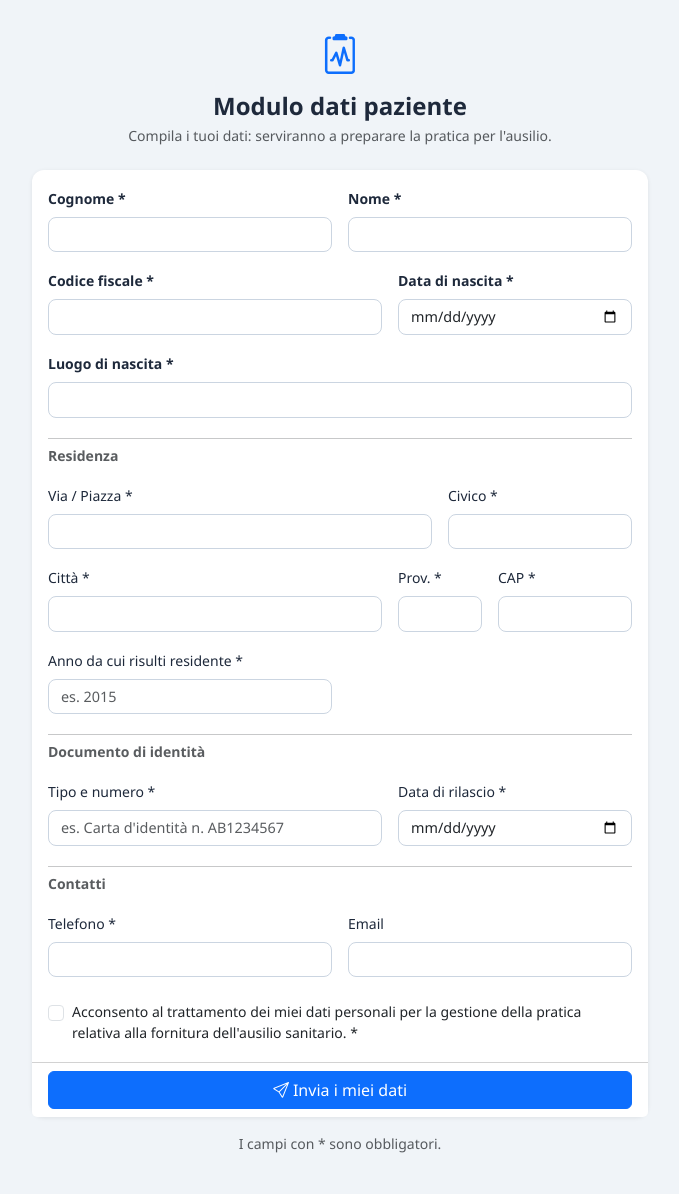
After one commit to mattiamarsili-dot/gestionale-marginalita, a Flask app: page /modulo-paziente in a window 1280 px wide. The commit adds this page. Shown: the whole page, without its empty margins (300-979 px from the left). Run offline with Flask 3, Linux system fonts and the light colour scheme; some libraries are stand-ins or nearby versions.

Commit message:
feat: modulo paziente pubblico + conferma data delega + nomi PDF
- Modulo pubblico /modulo-paziente (no login): il paziente compila i suoi
  dati (tutti obbligatori tranne email) con consenso privacy + honeypot;
  arriva in Clienti come "da verificare" (badge + filtro + conferma da lista
  o scheda). Pagina di conferma con riferimenti per inviare i documenti.
- Nuovo campo "anno da cui residente" (col. residente_dal_anno) usato come
  decorrenza residenza nei moduli quando manca la data piena.
- Generazione deleghe: chiede conferma della data di prescrizione.
- Nomi PDF per categoria: preventivo = "<n preventivo> - <ASL>";
  prescrizione = "Prescrizione - <COGNOME> - <ddmm.aa>";
  delega = "Deleghe - <COGNOME> - <ddmm.aa>".

Co-Authored-By: Claude Opus 4.8 <noreply@anthropic.com>

```diff
--- a/app.py
+++ b/app.py
@@ -93,7 +93,8 @@ def _allowed_file(filename: str) -> bool:
 
 # ── Autenticazione ────────────────────────────────────────────────────────────
 
-ROUTE_PUBBLICHE = {"login", "logout", "static", "manifest", "service_worker"}
+ROUTE_PUBBLICHE = {"login", "logout", "static", "manifest", "service_worker",
+                   "modulo_paziente"}
 
 @app.before_request
 def controlla_accesso():
@@ -1009,6 +1010,20 @@ def genera_modulo(pratica_id, template_id):
         # Senza cliente collegato non c'è anagrafica da inserire nel modulo
         return redirect(url_for("dettaglio_pratica", pratica_id=pratica_id) + "#moduli")
 
+    # Per le DELEGHE chiediamo conferma della data di prescrizione: senza il
+    # parametro mostriamo una paginetta che la propone (default = data pratica)
+    # e permette di correggerla prima di generare.
+    if PDF_TEMPLATES[template_id].get("categoria") == "delega":
+        data_conf = (request.args.get("data_prescrizione") or "").strip()
+        if not data_conf:
+            return render_template(
+                "conferma_data_delega.html",
+                pratica=pratica_d, cliente=cliente_d, template_id=template_id,
+                template_label=PDF_TEMPLATES[template_id].get("label", template_id),
+                data_default=str(pratica_d.get("data_pratica") or "")[:10],
+            )
+        pratica_d["data_pratica"] = data_conf
+
     # N° pratica generato in automatico alla prima generazione di un preventivo,
     # poi salvato sulla pratica così resta stabile (per le pratiche già create lo
     # si inserisce a mano dalla scheda Codifica).
@@ -1121,7 +1136,8 @@ def preset_elimina(preset_id):
 CLIENTE_FIELDS = [
     "cognome", "nome", "codice_fiscale", "data_nascita", "luogo_nascita",
     "provincia", "residenza_via", "residenza_civico", "residenza_citta",
-    "residenza_cap", "telefono", "email", "asl", "centro", "medico_curante",
+    "residenza_cap", "residente_dal_anno", "telefono", "email", "asl", "centro",
+    "medico_curante",
     "decorrenza_residenza", "documento_tipo_numero", "documento_data_rilascio",
     # Tutore legale (delegato delle deleghe): flag + dati documento
     "ha_tutore", "tutore_nome", "tutore_cf", "tutore_documento_tipo_numero",
@@ -1246,6 +1262,7 @@ def _colonne_attive(nome: str, catalogo: list) -> list:
 def clienti():
     q = (request.args.get("q") or "").strip()
     centro = (request.args.get("centro") or "").strip()
+    solo_verificare = request.args.get("da_verificare") == "1"
     where, params = [], []
     if q:
         like = f"%{q}%"
@@ -1254,6 +1271,8 @@ def clienti():
     if centro:
         where.append(f"COALESCE(c.centro, '') = {_PH}")
         params.append("" if centro == "Senza centro" else centro)
+    if solo_verificare:
+        where.append("c.da_verificare")
     where_sql = ("WHERE " + " AND ".join(where)) if where else ""
     with get_db() as conn:
         cur = conn.cursor()
@@ -1268,10 +1287,13 @@ def clienti():
             tuple(params),
         )
         elenco = cur.fetchall()
+        cur.execute("SELECT COUNT(*) AS n FROM clienti WHERE da_verificare")
+        n_verificare = cur.fetchone()["n"]
     gruppi = _raggruppa_per_centro(elenco)
     return render_template(
         "clienti.html", clienti=elenco, gruppi=gruppi, q=q,
         centro=centro, centri=opzioni_centri(),
+        n_verificare=n_verificare, solo_verificare=solo_verificare,
         colonne_catalogo=COLONNE_CLIENTI,
         colonne_attive=_colonne_attive("clienti", COLONNE_CLIENTI),
     )
@@ -1373,7 +1395,8 @@ _MOBILE_FIELDS = [
 def mobile_qr():
     """Pagina desktop con il QR da inquadrare col tablet per aprire il form rapido."""
     mobile_url = url_for("mobile_nuovo", _external=True)
-    return render_template("mobile_qr.html", mobile_url=mobile_url)
+    paziente_url = url_for("modulo_paziente", _external=True)
+    return render_template("mobile_qr.html", mobile_url=mobile_url, paziente_url=paziente_url)
 
 
 @app.route("/mobile/nuovo", methods=["GET", "POST"])
@@ -1403,6 +1426,56 @@ def mobile_nuovo():
                            ai_attivo=bool(ANTHROPIC_API_KEY))
 
 
+# ── Modulo pubblico per i pazienti (senza login) ─────────────────────────────
+# Campi che il paziente compila da solo: sola anagrafica di base. ASL, centro,
+# medico e il resto li completa l'operatore in fase di verifica.
+_MODULO_PAZIENTE_FIELDS = [
+    "cognome", "nome", "codice_fiscale", "data_nascita", "luogo_nascita",
+    "residenza_via", "residenza_civico", "residenza_citta", "provincia",
+    "residenza_cap", "residente_dal_anno", "telefono", "email",
+    "documento_tipo_numero", "documento_data_rilascio",
+]
+# Tutti obbligatori tranne l'email.
+_MODULO_PAZIENTE_OBBLIGATORI = [c for c in _MODULO_PAZIENTE_FIELDS if c != "email"]
+
+
+@app.route("/modulo-paziente", methods=["GET", "POST"])
+def modulo_paziente():
+    """Modulo pubblico (link condivisibile, niente login) che i pazienti
+    compilano da soli. L'invio crea un cliente con flag `da_verificare`: arriva
+    nell'anagrafica ma evidenziato come 'da verificare', l'operatore lo controlla."""
+    if request.method == "POST":
+        # Honeypot anti-bot: campo nascosto che un umano lascia vuoto.
+        if (request.form.get("azienda") or "").strip():
+            return render_template("modulo_paziente.html", inviato=True, cliente={}, errore=None)
+        dati = _leggi_cliente_dal_form(request.form)
+        if any(not dati.get(c) for c in _MODULO_PAZIENTE_OBBLIGATORI):
+            return render_template("modulo_paziente.html", cliente=dati, inviato=False,
+                                   errore="Per favore compila tutti i campi obbligatori (contrassegnati con *).")
+        if not request.form.get("consenso"):
+            return render_template("modulo_paziente.html", cliente=dati, inviato=False,
+                                   errore="Per inviare devi acconsentire al trattamento dei dati.")
+        if not dati.get("note"):
+            dati["note"] = f"Inviato dal modulo paziente il {date.today().isoformat()}"
+        cols = CLIENTE_FIELDS + ["da_verificare"]
+        ph = ", ".join([_PH] * len(cols))
+        valori = tuple(dati[c] for c in CLIENTE_FIELDS) + (True,)
+        with get_db() as conn:
+            cur = conn.cursor()
+            cur.execute(f"INSERT INTO clienti ({', '.join(cols)}) VALUES ({ph})", valori)
+        return render_template("modulo_paziente.html", inviato=True, cliente={}, errore=None)
+    return render_template("modulo_paziente.html", cliente={}, inviato=False, errore=None)
+
+
+@app.route("/cliente/<int:cliente_id>/verificato", methods=["POST"])
+def cliente_verificato(cliente_id):
+    """Toglie il flag 'da verificare' a un cliente arrivato dal modulo pubblico."""
+    with get_db() as conn:
+        cur = conn.cursor()
+        cur.execute(f"UPDATE clienti SET da_verificare = {_PH} WHERE id = {_PH}", (False, cliente_id))
+    return redirect(request.form.get("torna") or url_for("cliente_dettaglio", cliente_id=cliente_id))
+
+
 @app.route("/cliente/<int:cliente_id>")
 def cliente_dettaglio(cliente_id):
     with get_db() as conn:
--- /dev/null
+++ b/templates/modulo_paziente.html
@@ -0,0 +1,149 @@
+{% extends "base_public.html" %}
+{% block title %}Modulo dati paziente{% endblock %}
+
+{% block content %}
+<div class="container py-4" style="max-width: 640px;">
+
+  <div class="text-center mb-4">
+    <i class="bi bi-clipboard2-pulse text-primary" style="font-size:2.5rem"></i>
+    <h4 class="fw-bold mt-2 mb-1">Modulo dati paziente</h4>
+    <p class="text-muted small mb-0">Compila i tuoi dati: serviranno a preparare la pratica per l'ausilio.</p>
+  </div>
+
+  {% if inviato %}
+  <div class="card border-success">
+    <div class="card-body text-center pt-5 pb-4">
+      <i class="bi bi-check-circle-fill text-success" style="font-size:3rem"></i>
+      <h5 class="fw-bold mt-3">Grazie, dati inviati!</h5>
+      <p class="text-muted mb-0">Abbiamo ricevuto le tue informazioni.</p>
+    </div>
+    <div class="card-body border-top">
+      <h6 class="fw-bold"><i class="bi bi-paperclip me-1"></i>Documenti da inviarci</h6>
+      <p class="text-muted small mb-2">Per completare la pratica inviaci copia di:</p>
+      <ul class="small mb-3">
+        <li><strong>Verbale di Invalidità civile</strong> (oppure la <strong>richiesta inviata dal medico di base</strong>)</li>
+        <li><strong>Documento di identità</strong> (fronte/retro)</li>
+        <li><strong>Codice fiscale / Tessera sanitaria</strong></li>
+      </ul>
+      <p class="text-muted small mb-2">Puoi inviarli a uno di questi contatti:</p>
+      <div class="d-grid gap-2">
+        <a class="btn btn-success" href="https://wa.me/390656567542" target="_blank" rel="noopener">
+          <i class="bi bi-whatsapp me-1"></i>WhatsApp 06 56567542
+        </a>
+        <a class="btn btn-outline-primary" href="mailto:altramobilita@gmail.com">
+          <i class="bi bi-envelope me-1"></i>altramobilita@gmail.com
+        </a>
+      </div>
+    </div>
+    <div class="card-body border-top text-center">
+      <a href="{{ url_for('modulo_paziente') }}" class="btn btn-outline-secondary btn-sm">
+        <i class="bi bi-plus-lg me-1"></i>Invia un altro modulo
+      </a>
+    </div>
+  </div>
+  {% else %}
+
+  {% if errore %}
+  <div class="alert alert-danger py-2 small"><i class="bi bi-exclamation-triangle-fill me-1"></i>{{ errore }}</div>
+  {% endif %}
+
+  <form method="post" class="card">
+    <div class="card-body">
+      <!-- Honeypot anti-spam: lasciare vuoto (nascosto agli umani) -->
+      <div style="position:absolute; left:-5000px;" aria-hidden="true">
+        <input type="text" name="azienda" tabindex="-1" autocomplete="off">
+      </div>
+
+      <div class="row g-3">
+        <div class="col-sm-6">
+          <label class="form-label form-label-sm fw-semibold">Cognome *</label>
+          <input type="text" name="cognome" class="form-control" required value="{{ cliente.cognome or '' }}">
+        </div>
+        <div class="col-sm-6">
+          <label class="form-label form-label-sm fw-semibold">Nome *</label>
+          <input type="text" name="nome" class="form-control" required value="{{ cliente.nome or '' }}">
+        </div>
+        <div class="col-sm-7">
+          <label class="form-label form-label-sm fw-semibold">Codice fiscale *</label>
+          <input type="text" name="codice_fiscale" class="form-control text-uppercase" required value="{{ cliente.codice_fiscale or '' }}">
+        </div>
+        <div class="col-sm-5">
+          <label class="form-label form-label-sm fw-semibold">Data di nascita *</label>
+          <input type="date" name="data_nascita" class="form-control" required value="{{ cliente.data_nascita or '' }}">
+        </div>
+        <div class="col-12">
+          <label class="form-label form-label-sm fw-semibold">Luogo di nascita *</label>
+          <input type="text" name="luogo_nascita" class="form-control" required value="{{ cliente.luogo_nascita or '' }}">
+        </div>
+
+        <div class="col-12"><hr class="my-1"><span class="text-muted small fw-semibold">Residenza</span></div>
+        <div class="col-8">
+          <label class="form-label form-label-sm">Via / Piazza *</label>
+          <input type="text" name="residenza_via" class="form-control" required value="{{ cliente.residenza_via or '' }}">
+        </div>
+        <div class="col-4">
+          <label class="form-label form-label-sm">Civico *</label>
+          <input type="text" name="residenza_civico" class="form-control" required value="{{ cliente.residenza_civico or '' }}">
+        </div>
+        <div class="col-7">
+          <label class="form-label form-label-sm">Città *</label>
+          <input type="text" name="residenza_citta" class="form-control" required value="{{ cliente.residenza_citta or '' }}">
+        </div>
+        <div class="col-2">
+          <label class="form-label form-label-sm">Prov. *</label>
+          <input type="text" name="provincia" class="form-control text-uppercase" maxlength="2" required value="{{ cliente.provincia or '' }}">
+        </div>
+        <div class="col-3">
+          <label class="form-label form-label-sm">CAP *</label>
+          <input type="text" name="residenza_cap" class="form-control" inputmode="numeric" required value="{{ cliente.residenza_cap or '' }}">
+        </div>
+        <div class="col-sm-6">
+          <label class="form-label form-label-sm">Anno da cui risulti residente *</label>
+          <input type="number" name="residente_dal_anno" class="form-control" required
+                 min="1900" max="2100" step="1" placeholder="es. 2015"
+                 inputmode="numeric" value="{{ cliente.residente_dal_anno or '' }}">
+        </div>
+
+        <div class="col-12"><hr class="my-1"><span class="text-muted small fw-semibold">Documento di identità</span></div>
+        <div class="col-sm-7">
+          <label class="form-label form-label-sm">Tipo e numero *</label>
+          <input type="text" name="documento_tipo_numero" class="form-control" required
+                 placeholder="es. Carta d'identità n. AB1234567" value="{{ cliente.documento_tipo_numero or '' }}">
+        </div>
+        <div class="col-sm-5">
+          <label class="form-label form-label-sm">Data di rilascio *</label>
+          <input type="date" name="documento_data_rilascio" class="form-control" required value="{{ cliente.documento_data_rilascio or '' }}">
+        </div>
+
+        <div class="col-12"><hr class="my-1"><span class="text-muted small fw-semibold">Contatti</span></div>
+        <div class="col-sm-6">
+          <label class="form-label form-label-sm">Telefono *</label>
+          <input type="tel" name="telefono" class="form-control" required value="{{ cliente.telefono or '' }}">
+        </div>
+        <div class="col-sm-6">
+          <label class="form-label form-label-sm">Email</label>
+          <input type="email" name="email" class="form-control" value="{{ cliente.email or '' }}">
+        </div>
+
+        <div class="col-12">
+          <div class="form-check mt-2">
+            <input class="form-check-input" type="checkbox" name="consenso" id="consenso" required>
+            <label class="form-check-label small" for="consenso">
+              Acconsento al trattamento dei miei dati personali per la gestione della pratica
+              relativa alla fornitura dell'ausilio sanitario. *
+            </label>
+          </div>
+        </div>
+      </div>
+    </div>
+    <div class="card-footer bg-white">
+      <button type="submit" class="btn btn-primary w-100">
+        <i class="bi bi-send me-1"></i>Invia i miei dati
+      </button>
+    </div>
+  </form>
+  <p class="text-center text-muted small mt-3">I campi con * sono obbligatori.</p>
+  {% endif %}
+
+</div>
+{% endblock %}
```
Also changed, not shown: database.py (+10 -0 lines), pdf_filler.py (+28 -6 lines), templates/cliente_dettaglio.html (+28 -4 lines), templates/cliente_form.html (+7 -2 lines), templates/clienti.html (+23 -2 lines), templates/conferma_data_delega.html (added, +41 -0 lines), templates/mobile_qr.html (+40 -8 lines).
